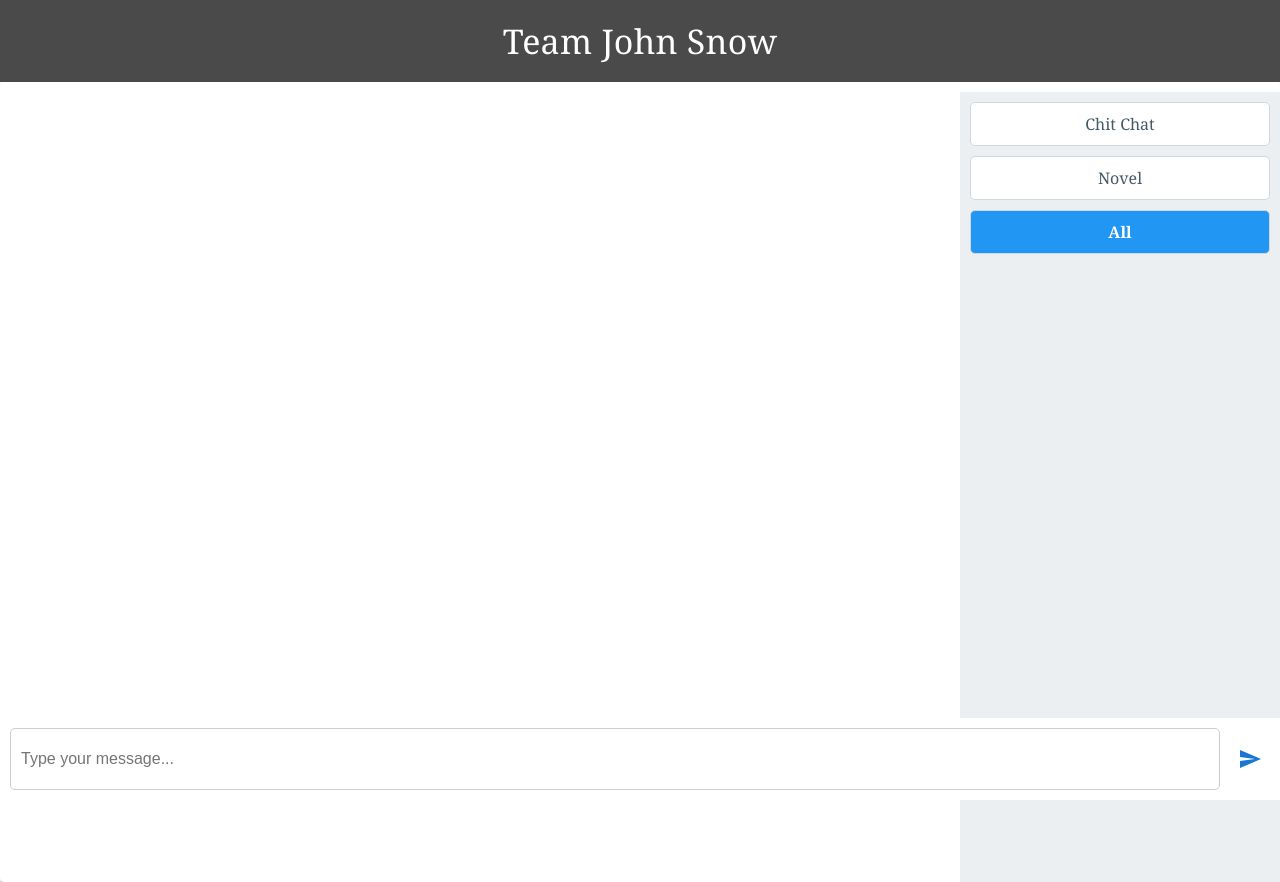
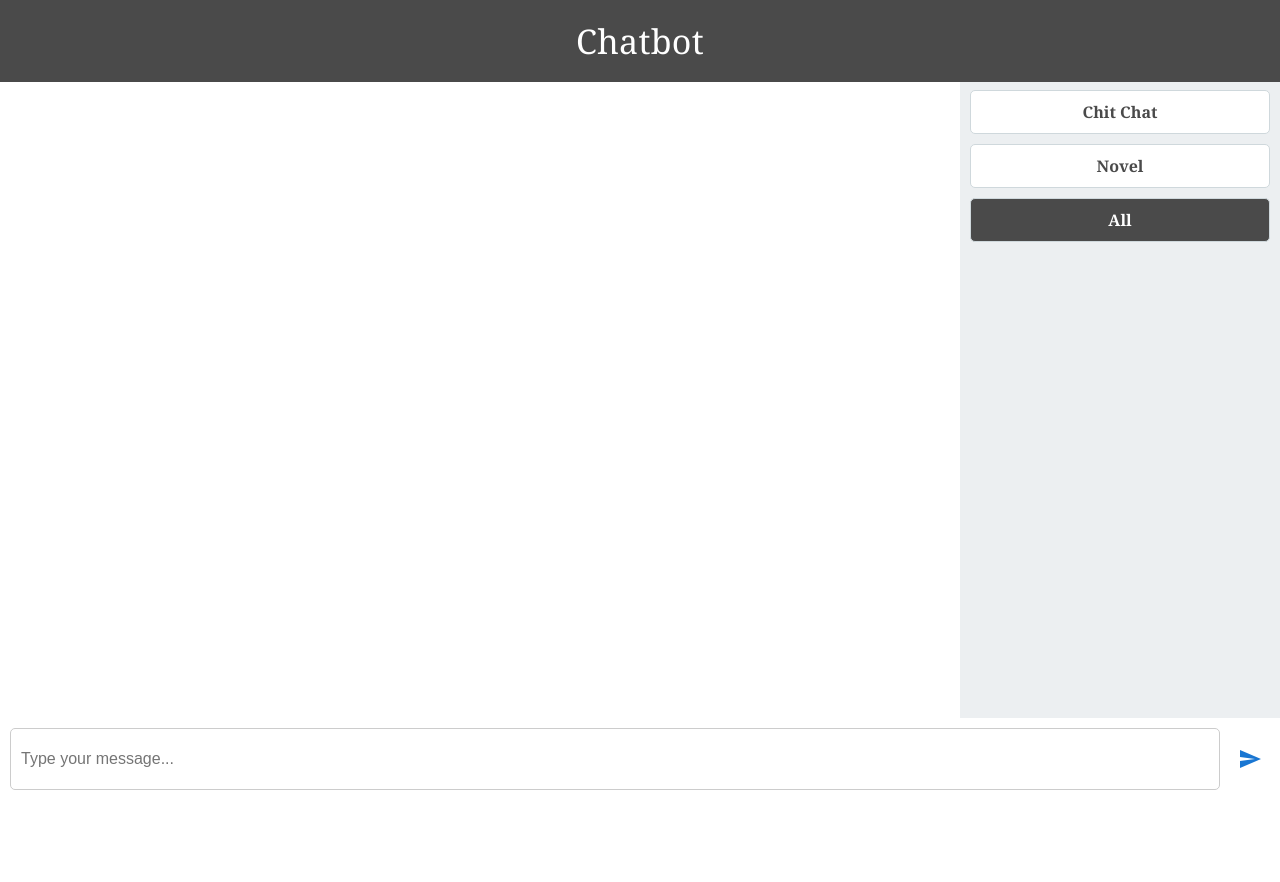
Before and after one commit to SanjanaPrasad13/chatbotv1, a React (Create React App) app: page / in a window 1280 px wide. After the commit the page ends 800 px from the top, so only its background shows below. Built offline with nearby package versions, Linux system fonts and the light colour scheme.

Commit message:
modified the frontend with gray theme

```diff
--- a/package.json
+++ b/package.json
@@ -17,7 +17,7 @@
     "web-vitals": "^2.1.4"
   },
   "scripts": {
-    "start": "react-scripts start",
+    "start": "HOST=0.0.0.0 react-scripts start",
     "build": "react-scripts build",
     "test": "react-scripts test",
     "eject": "react-scripts eject"
--- a/src/App.css
+++ b/src/App.css
@@ -1,60 +1,3 @@
-/*.containerStyle {*/
-/*  background-color: #F0F0F0; !* Light grey *!*/
-/*}*/
-
-/*body {*/
-/*  font-family: 'Georgia', 'Verdana', sans-serif;*/
-/*}*/
-
-/*!* Chat Window and Header Styles *!*/
-/*.main-paper {*/
-/*  display: flex;*/
-/*  flex-direction: column;*/
-/*  height: 90vh; !* Adjust the height as needed *!*/
-/*}*/
-
-/*.header {*/
-/*  background-color: #57A0D3; !* Light blue *!*/
-/*  padding: 20px;*/
-/*  text-align: center;*/
-/*  font-family: 'Georgia', 'Verdana', sans-serif;*/
-/*  z-index: 1;*/
-/*}*/
-
-/*.option:hover {*/
-/*  background-color: darkgrey; !* Change to desired hover effect color *!*/
-/*}*/
-
-/*.options-header {*/
-/*  font-weight: bold;*/
-/*  padding: 9px;*/
-/*  text-align: center;*/
-/*}*/
-
-/*.options-panel {*/
-/*  display: flex;*/
-/*  flex-direction: column;*/
-/*  padding: 10px;*/
-/*  background-color: #f0f0f0;*/
-/*  overflow-y: auto; !* Scrollable options *!*/
-/*  height: 100%;*/
-/*  margin-top: 10px;*/
-/*}*/
-
-/*.option {*/
-/*  padding: 10px;*/
-/*  cursor: pointer;*/
-/*  border: 1px solid #ccc;*/
-/*  margin-bottom: 10px; !* Space between options *!*/
-/*  border-radius: 5px;*/
-/*  text-align: center;*/
-/*}*/
-
-/*.option.selected {*/
-/*  font-weight: bold;*/
-/*  background-color: #add8e6; !* Light blue to indicate selection *!*/
-/*}*/
-
 .containerStyle {
   background-color: #F8F9FA; /* A light grey background, similar to ChatGPT */
 }
@@ -72,14 +15,19 @@ body {
   background-color: #FFFFFF; /* White background for the chat area */
 }
 
-.header {
-  background-color: #4A4A4A; /* A darker grey for the header */
-  color: #FFFFFF; /* White text color */
+
+ .header {
+  position: fixed; /* Makes the header stay at the top of the page */
+  top: 0; /* Aligns the header to the top edge of the page */
+  left: 0;
+  right: 0;
+  background-color: #4A4A4A; /* Dark grey */
+  color: #FFFFFF; /* White text */
   padding: 20px;
   text-align: center;
-  font-family: 'Georgia', 'Verdana', sans-serif;
-  z-index: 1;
+  z-index: 1000; /* Ensures the header is above other content */
 }
+
 
 .option:hover {
   background-color: #B0BEC5; /* A lighter shade of grey for hover effect */
@@ -99,22 +47,27 @@ body {
   background-color: #ECEFF1; /* A light grey, similar to ChatGPT's sidebar */
   overflow-y: auto; /* Scrollable options */
   height: 100%;
-  margin-top: 10px;
+  margin-top: 80px;
 }
 
 .option {
   padding: 10px;
+  font-weight: bold;
   cursor: pointer;
   border: 1px solid #CFD8DC; /* Light grey border for options */
   margin-bottom: 10px; /* Space between options */
   border-radius: 5px;
   text-align: center;
   background-color: #FFFFFF; /* White background for options */
-  color: #455A64; /* Dark grey color for option text */
+  color: #4A4A4A; /* Dark grey color for option text */
 }
 
 .option.selected {
   font-weight: bold;
-  background-color: #2196F3; /* ChatGPT blue for selected option */
+  background-color: #4A4A4A;
   color: #FFFFFF; /* White text for selected option */
 }
+
+.chat-window {
+  margin-top: 60px; /* Add margin-top that is equal or greater than the header's height */
+}
--- a/src/App.js
+++ b/src/App.js
@@ -1,5 +1,4 @@
 import React, { useState } from 'react';
-import axios from 'axios';
 import ChatWindow from './components/ChatWindow';
 import InputBox from './components/InputBox';
 import { Container, Paper, Typography, Grid } from '@mui/material';
@@ -15,15 +14,22 @@ const App = () => {
   const handleSendMessage = async (messageText) => {
     if (messageText.trim()) {
       const messagePayload = {
-        topic: currentOption,
-        message: messageText
+        "query_type": currentOption,
+        "question": messageText
       };
       setMessages(prevMessages => [...prevMessages, { text: messageText, sender: 'user' }]);
       setIsLoading(true);
 
       try {
-        const response = await axios.post('http://34.125.9.200:9999/execute_query', messagePayload);
-        setMessages(prevMessages => [...prevMessages, { text: response.data.text, sender: 'bot' }]);
+        const response = await fetch("http://34.125.9.200:9999/execute_query", {
+          method: "POST",
+          headers: {
+            "Content-Type": "application/json",
+          },
+          body: JSON.stringify(messagePayload),
+        });
+        const data = await response.json()
+        setMessages(prevMessages => [...prevMessages, { text: data['answer'], sender: 'bot' }]);
       } catch (error) {
         console.error('Error:', error);
         setMessages(prevMessages => [...prevMessages, { text: 'Error fetching response', sender: 'bot' }]);
@@ -42,7 +48,7 @@ const App = () => {
     <Container maxWidth="xl" style={{ padding: 0 }}>
       <div className="header">
         <Typography variant="h4" align="center" style={{ color: 'white' }} fontFamily={"Georgia"}>
-          Team John Snow
+          Chatbot
         </Typography>
       </div>
       <Paper style={{ height: '100vh', display: 'flex', flexDirection: 'row' }}>
--- a/src/components/ChatWindow.css
+++ b/src/components/ChatWindow.css
@@ -1,7 +1,7 @@
 .chat-window {
   display: flex;
   flex-direction: column;
-  padding: 10px;
+  padding: 30px;
   overflow-y: auto;
   height: calc(100vh - 200px);
 }
@@ -21,14 +21,15 @@
 
 .user {
   align-self: flex-end;
-  background-color: #004B87; /* Dark blue */
-  color: white;
+  background-color: #888888; /* Dark blue */
+  color: BLACK;
 }
 
 .bot {
   align-self: flex-start;
-  background-color: #57A0D3; /* Light blue */
-  color: white;
+  /*background-color: ; !* Light blue *!*/
+  color: black;
+  border:1px solid black;
 }
 
 .bot-avatar {
```
